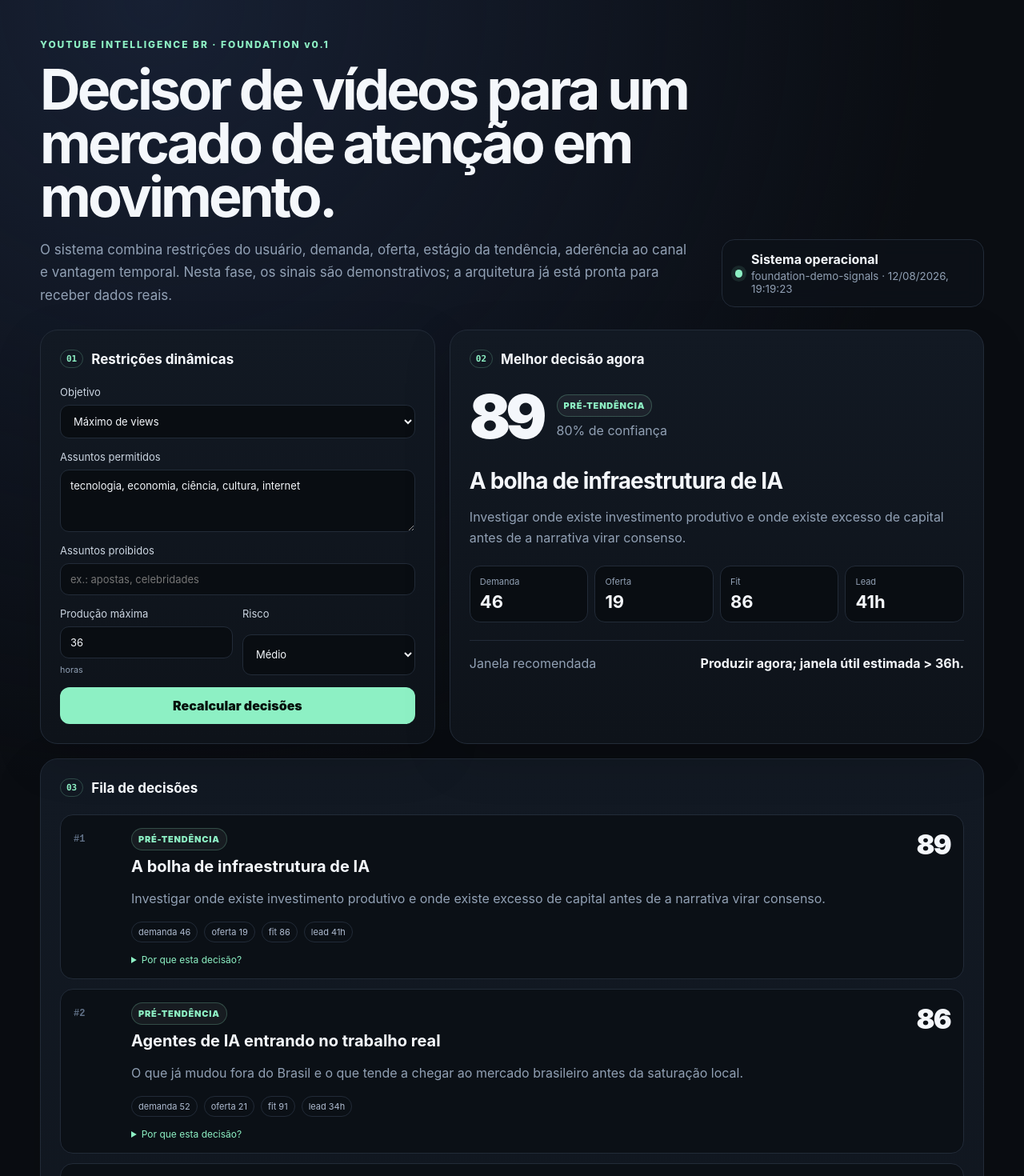
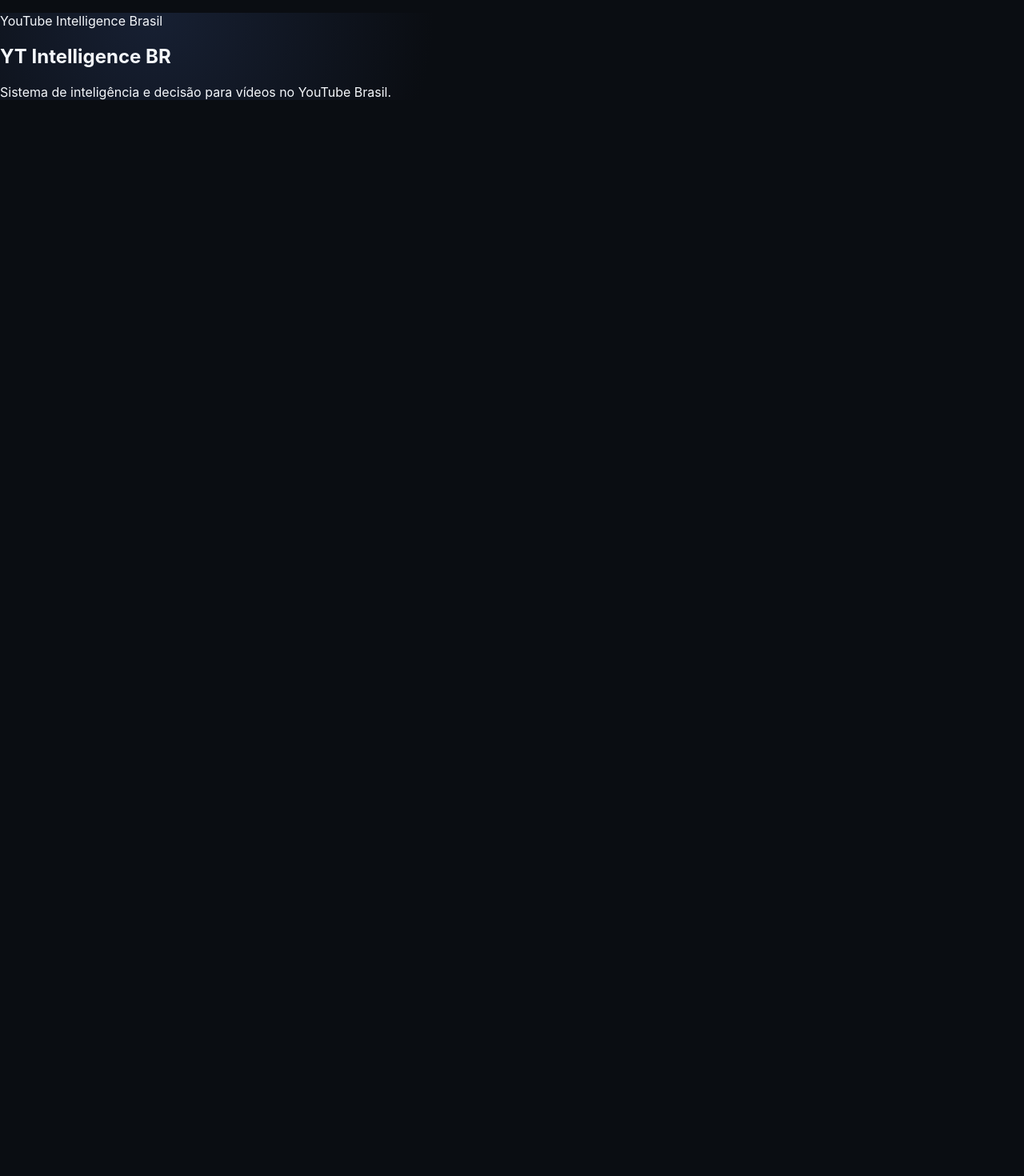
Before and after one commit to Vguedess/yt-int-br, a Next.js app: page / in a window 1280 px wide. Shown: the top 1470 px of the page at 80% size. After the commit the page ends 800 px from the top, so only its background shows below. Built offline with nearby package versions, Linux system fonts and the light colour scheme.

Commit message:
fix: add minimal YT Intelligence BR landing page

```diff
--- a/app/page.tsx
+++ b/app/page.tsx
@@ -1,130 +1,13 @@
-'use client';
-
-import { FormEvent, useEffect, useState } from 'react';
-
-type Decision = {
-  id: string;
-  rank: number;
-  topic: string;
-  angle: string;
-  regime: 'PRE_TREND' | 'ACCELERATION' | 'PEAK' | 'DECLINE' | 'EVERGREEN';
-  score: number;
-  confidence: number;
-  demand: number;
-  supply: number;
-  audienceFit: number;
-  informationLeadHours: number;
-  publishWindow: string;
-  explanation: string[];
-  risks: string[];
-};
-
-type ResponseShape = {
-  generatedAt: string;
-  mode: string;
-  constraints: Record<string, unknown>;
-  decisions: Decision[];
-};
-
-const regimes: Record<Decision['regime'], string> = {
-  PRE_TREND: 'Pré-tendência',
-  ACCELERATION: 'Aceleração',
-  PEAK: 'Pico',
-  DECLINE: 'Queda',
-  EVERGREEN: 'Evergreen'
-};
-
 export default function Home() {
-  const [data, setData] = useState<ResponseShape | null>(null);
-  const [loading, setLoading] = useState(true);
-  const [error, setError] = useState('');
-  const [form, setForm] = useState({
-    objective: 'maximum_views',
-    allowedTopics: 'tecnologia, economia, ciência, cultura, internet',
-    forbiddenTopics: '',
-    maxProductionHours: '36',
-    riskTolerance: 'medium'
-  });
-
-  async function load(params = form) {
-    setLoading(true);
-    setError('');
-    try {
-      const query = new URLSearchParams(params).toString();
-      const response = await fetch(`/api/decisions?${query}`, { cache: 'no-store' });
-      if (!response.ok) throw new Error('Falha ao calcular decisões');
-      setData(await response.json());
-    } catch (err) {
-      setError(err instanceof Error ? err.message : 'Erro inesperado');
-    } finally {
-      setLoading(false);
-    }
-  }
-
-  useEffect(() => { void load(); }, []);
-
-  function submit(event: FormEvent) {
-    event.preventDefault();
-    void load(form);
-  }
-
-  const best = data?.decisions?.[0];
-
   return (
-    <main className="shell">
-      <header className="hero">
-        <div>
-          <span className="eyebrow">YOUTUBE INTELLIGENCE BR · FOUNDATION v0.1</span>
-          <h1>Decisor de vídeos para um mercado de atenção em movimento.</h1>
-          <p className="lead">O sistema combina restrições do usuário, demanda, oferta, estágio da tendência, aderência ao canal e vantagem temporal. Nesta fase, os sinais são demonstrativos; a arquitetura já está pronta para receber dados reais.</p>
-        </div>
-        <div className="statusCard">
-          <span className="pulse" />
-          <div><strong>Sistema operacional</strong><small>{data?.mode ?? 'carregando'} · {data ? new Date(data.generatedAt).toLocaleString('pt-BR') : '—'}</small></div>
-        </div>
-      </header>
-
-      <section className="grid topGrid">
-        <form className="panel controls" onSubmit={submit}>
-          <div className="panelTitle"><span>01</span><h2>Restrições dinâmicas</h2></div>
-          <label>Objetivo<select value={form.objective} onChange={e => setForm({ ...form, objective: e.target.value })}><option value="maximum_views">Máximo de views</option><option value="engagement">Engajamento</option><option value="audience_growth">Crescimento de audiência</option><option value="evergreen">Biblioteca evergreen</option></select></label>
-          <label>Assuntos permitidos<textarea value={form.allowedTopics} onChange={e => setForm({ ...form, allowedTopics: e.target.value })} /></label>
-          <label>Assuntos proibidos<input value={form.forbiddenTopics} onChange={e => setForm({ ...form, forbiddenTopics: e.target.value })} placeholder="ex.: apostas, celebridades" /></label>
-          <div className="twoCols"><label>Produção máxima<input type="number" min="1" max="240" value={form.maxProductionHours} onChange={e => setForm({ ...form, maxProductionHours: e.target.value })} /><small>horas</small></label><label>Risco<select value={form.riskTolerance} onChange={e => setForm({ ...form, riskTolerance: e.target.value })}><option value="low">Baixo</option><option value="medium">Médio</option><option value="high">Alto</option></select></label></div>
-          <button disabled={loading}>{loading ? 'Calculando…' : 'Recalcular decisões'}</button>
-          {error && <p className="error">{error}</p>}
-        </form>
-
-        <article className="panel thesis">
-          <div className="panelTitle"><span>02</span><h2>Melhor decisão agora</h2></div>
-          {best ? <>
-            <div className="scoreRow"><div className="bigScore">{best.score}</div><div><span className={`regime ${best.regime.toLowerCase()}`}>{regimes[best.regime]}</span><p>{best.confidence}% de confiança</p></div></div>
-            <h3>{best.topic}</h3><p>{best.angle}</p>
-            <div className="metricGrid"><Metric label="Demanda" value={best.demand} /><Metric label="Oferta" value={best.supply} /><Metric label="Fit" value={best.audienceFit} /><Metric label="Lead" value={best.informationLeadHours} suffix="h" /></div>
-            <div className="window"><span>Janela recomendada</span><strong>{best.publishWindow}</strong></div>
-          </> : <Skeleton />}
-        </article>
+    <main className="landingPage">
+      <section className="landingContent">
+        <p className="landingEyebrow">YouTube Intelligence Brasil</p>
+        <h1>YT Intelligence BR</h1>
+        <p className="landingSubtitle">
+          Sistema de inteligência e decisão para vídeos no YouTube Brasil.
+        </p>
       </section>
-
-      <section className="panel decisions">
-        <div className="panelTitle"><span>03</span><h2>Fila de decisões</h2></div>
-        <div className="decisionList">
-          {data?.decisions.map(item => <article className="decision" key={item.id}>
-            <div className="rank">#{item.rank}</div>
-            <div className="decisionMain"><div className="decisionHeader"><div><span className={`regime ${item.regime.toLowerCase()}`}>{regimes[item.regime]}</span><h3>{item.topic}</h3></div><div className="compactScore">{item.score}</div></div><p>{item.angle}</p><div className="chips"><span>demanda {item.demand}</span><span>oferta {item.supply}</span><span>fit {item.audienceFit}</span><span>lead {item.informationLeadHours}h</span></div><details><summary>Por que esta decisão?</summary><ul>{item.explanation.map(x => <li key={x}>{x}</li>)}</ul>{item.risks.length > 0 && <><strong>Riscos</strong><ul>{item.risks.map(x => <li key={x}>{x}</li>)}</ul></>}</details></div>
-          </article>)}
-        </div>
-      </section>
-
-      <section className="grid architectureGrid">
-        <article className="panel"><div className="panelTitle"><span>04</span><h2>Grafo de atenção</h2></div><div className="graphMock"><span>YouTuber</span><i>→</i><span>X / Reddit</span><i>→</i><span>Google BR</span><i>→</i><span>YouTube BR</span></div><p className="muted">Slot preparado para Neo4j: fontes, temas, plataformas, países, eventos e arestas temporais com peso, lag e confiança.</p></article>
-        <article className="panel"><div className="panelTitle"><span>05</span><h2>Memória vetorial</h2></div><div className="memoryBars"><div><span>Curto prazo</span><b style={{width:'82%'}} /></div><div><span>Médio prazo</span><b style={{width:'58%'}} /></div><div><span>Longo prazo</span><b style={{width:'71%'}} /></div></div><p className="muted">Interface `VectorStore` pronta para PostgreSQL + pgvector: decisões, embeddings, feedback, desempenho e padrões persistentes do canal.</p></article>
-      </section>
-
-      <footer>Foundation build · Brasil · America/Sao_Paulo · nenhum score desta versão é apresentado como dado real de mercado.</footer>
     </main>
   );
 }
-
-function Metric({ label, value, suffix = '' }: { label: string; value: number; suffix?: string }) { return <div className="metric"><span>{label}</span><strong>{value}{suffix}</strong></div>; }
-function Skeleton() { return <div className="skeleton"><i/><i/><i/></div>; }
```
